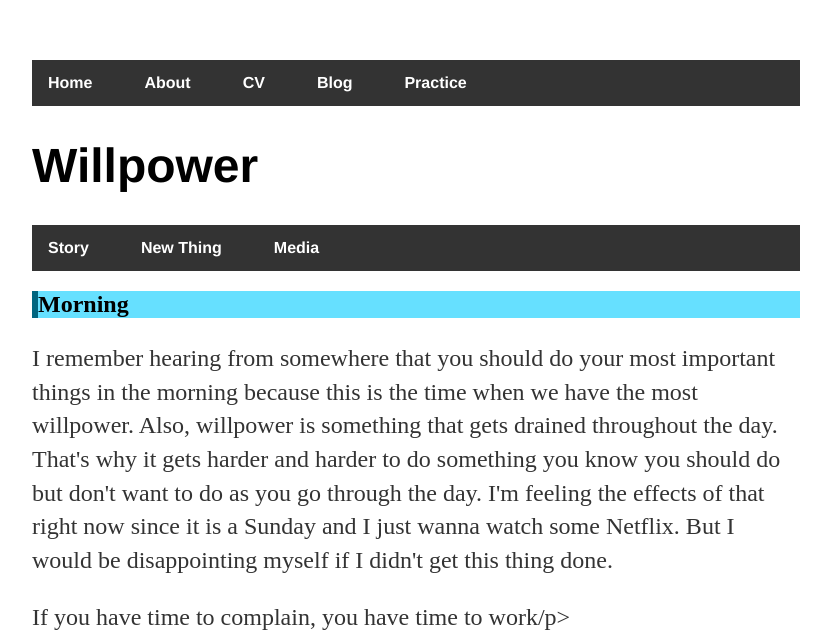
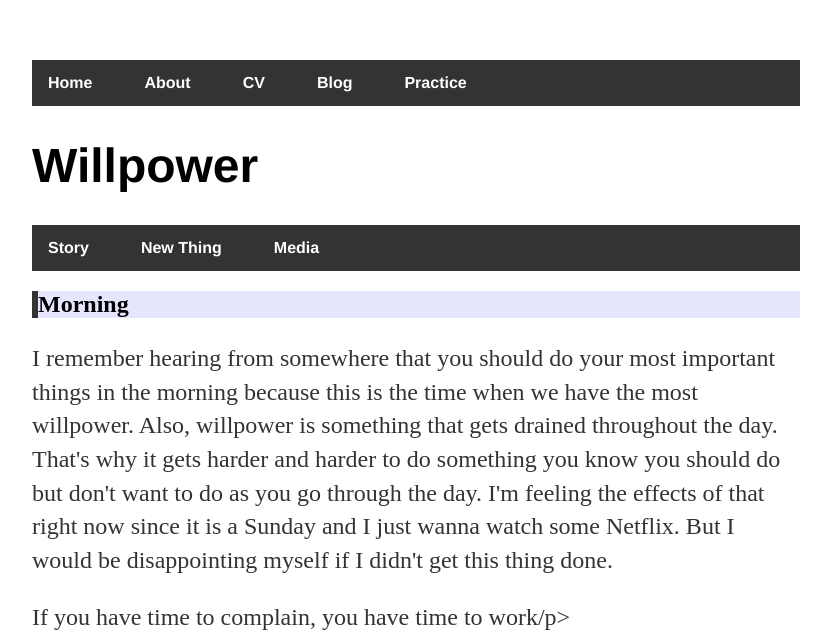
Before and after one commit to Illcarious/Illcarious.github.io, a Jekyll site: the page _posts/2019-09-15-Willpower.html, which Jekyll copies as it is, in a window 1280 px wide. Shown: the top 639 px of the page, without its empty margins (224-1055 px from the left). Built offline with Jekyll 4.4.1, drawn with Linux system fonts in a browser that asks for light colours; grey boxes are pictures that could not be loaded.

Commit message:
Update 2019-09-15-Willpower.html

```diff
--- a/_posts/2019-09-15-Willpower.html
+++ b/_posts/2019-09-15-Willpower.html
@@ -26,8 +26,8 @@
       }
 
       h2 {
-          border-left: 6px solid #006680;
-          background-color: #66e0ff;
+          border-left: 6px solid #333;
+          background-color: #e6e6ff;
       }
       ul {
           list-style-type: none;
@@ -53,6 +53,9 @@
       }
       li.dropdown {
           display: inline-block;
+      }
+      .normal {
+          background-color: white;
       }
 
       .dropdown-content {
@@ -109,49 +112,49 @@
       <h2>Afternoon</h2>
       <p>The 7 wonders of the world via <a href="https://www.worldatlas.com/articles/the-7-wonders-of-the-world.html" target="_blank">this website</a></p>
       <div class="gallery">
-        <a target="_blank" href="https://www.planetware.com/wpimages/2019/05/italy-rome-colosseum-visiting-highlights-tips-tours.jpg">
+        <a class="normal" target="_blank" href="https://www.planetware.com/wpimages/2019/05/italy-rome-colosseum-visiting-highlights-tips-tours.jpg">
           <img src="https://www.planetware.com/wpimages/2019/05/italy-rome-colosseum-visiting-highlights-tips-tours.jpg" alt="Colosseum" width="600" height="400">
         </a>
         <div class="desc">The 7th wonder of the world</div>
       </div>
 
       <div class="gallery">
-        <a target="_blank" href="https://www.worldatlas.com/r/w728-h425-c728x425/upload/bb/9b/c6/shutterstock-297152204.jpg">
+        <a class="normal" target="_blank" href="https://www.worldatlas.com/r/w728-h425-c728x425/upload/bb/9b/c6/shutterstock-297152204.jpg">
           <img src="https://www.worldatlas.com/r/w728-h425-c728x425/upload/bb/9b/c6/shutterstock-297152204.jpg" alt="Chichen Itza" width="600" height="400">
         </a>
         <div class="desc">The 6th wonder of the world</div>
       </div>
 
       <div class="gallery">
-        <a target="_blank" href="https://www.nationalgeographic.com/content/dam/expeditions/destinations/south-america/land/peru-machu-picchu-tour.ngsversion.1512155294655.adapt.1900.1.jpg">
+        <a class="normal" target="_blank" href="https://www.nationalgeographic.com/content/dam/expeditions/destinations/south-america/land/peru-machu-picchu-tour.ngsversion.1512155294655.adapt.1900.1.jpg">
           <img src="https://www.nationalgeographic.com/content/dam/expeditions/destinations/south-america/land/peru-machu-picchu-tour.ngsversion.1512155294655.adapt.1900.1.jpg" alt="Machu Picchu" width="600" height="400">
         </a>
         <div class="desc">The 5th wonder of the world</div>
       </div>
 
       <div class="gallery">
-        <a target="_blank" href="https://cdn.peruforless.com/blog/wp-content/uploads/2013/02/Christ_on_Corcovado_mountain.jpg">
+        <a class="normal" target="_blank" href="https://cdn.peruforless.com/blog/wp-content/uploads/2013/02/Christ_on_Corcovado_mountain.jpg">
           <img src="https://cdn.peruforless.com/blog/wp-content/uploads/2013/02/Christ_on_Corcovado_mountain.jpg" alt="Christ the Redeemer" width="600" height="400">
         </a>
         <div class="desc">The 4th wonder of the world</div>
       </div>
 
       <div class="gallery">
-        <a target="_blank" href="https://cdn.britannica.com/88/189788-050-9B5DB3A4/Al-Dayr-Petra-Jordan.jpg">
+        <a class="normal" target="_blank" href="https://cdn.britannica.com/88/189788-050-9B5DB3A4/Al-Dayr-Petra-Jordan.jpg">
           <img src="https://cdn.britannica.com/88/189788-050-9B5DB3A4/Al-Dayr-Petra-Jordan.jpg" alt="Petra" width="600" height="400">
         </a>
         <div class="desc">The 3rd wonder of the world</div>
       </div>
 
       <div class="gallery">
-        <a target="_blank" href="https://amp.insider.com/images/5d23699621a86135cf770125-750-562.jpg">
+        <a class="normal" target="_blank" href="https://amp.insider.com/images/5d23699621a86135cf770125-750-562.jpg">
           <img src="https://amp.insider.com/images/5d23699621a86135cf770125-750-562.jpg" alt="Great Pyramid of Giza" width="600" height="400">
         </a>
         <div class="desc">The 2nd wonder of the world</div>
       </div>
 
       <div class="gallery">
-        <a target="_blank" href="https://imagesvc.meredithcorp.io/v3/mm/image?url=https%3A%2F%2Fcdn-image.travelandleisure.com%2Fsites%2Fdefault%2Ffiles%2Fstyles%2F1600x1000%2Fpublic%2F1492626808%2Fgreat-wall-china-winding-GWOC0417.jpg%3Fitok%3DlgUqc073&q=85">
+        <a class="normal" target="_blank" href="https://imagesvc.meredithcorp.io/v3/mm/image?url=https%3A%2F%2Fcdn-image.travelandleisure.com%2Fsites%2Fdefault%2Ffiles%2Fstyles%2F1600x1000%2Fpublic%2F1492626808%2Fgreat-wall-china-winding-GWOC0417.jpg%3Fitok%3DlgUqc073&q=85">
           <img src="https://imagesvc.meredithcorp.io/v3/mm/image?url=https%3A%2F%2Fcdn-image.travelandleisure.com%2Fsites%2Fdefault%2Ffiles%2Fstyles%2F1600x1000%2Fpublic%2F1492626808%2Fgreat-wall-china-winding-GWOC0417.jpg%3Fitok%3DlgUqc073&q=85" alt="Great Wall of China" width="600" height="400">
         </a>
         <div class="desc">The final wonder of the world. Hopefully not the last</div>
```
